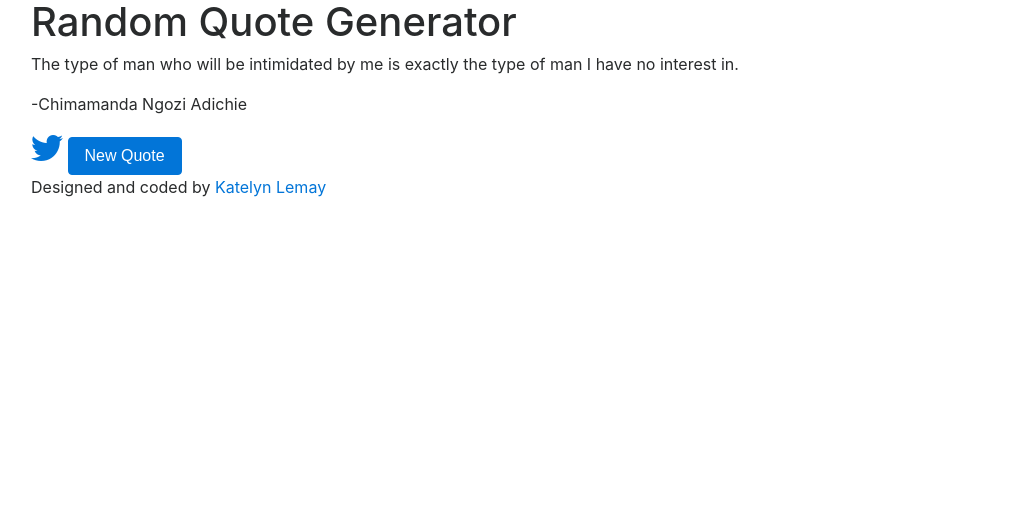
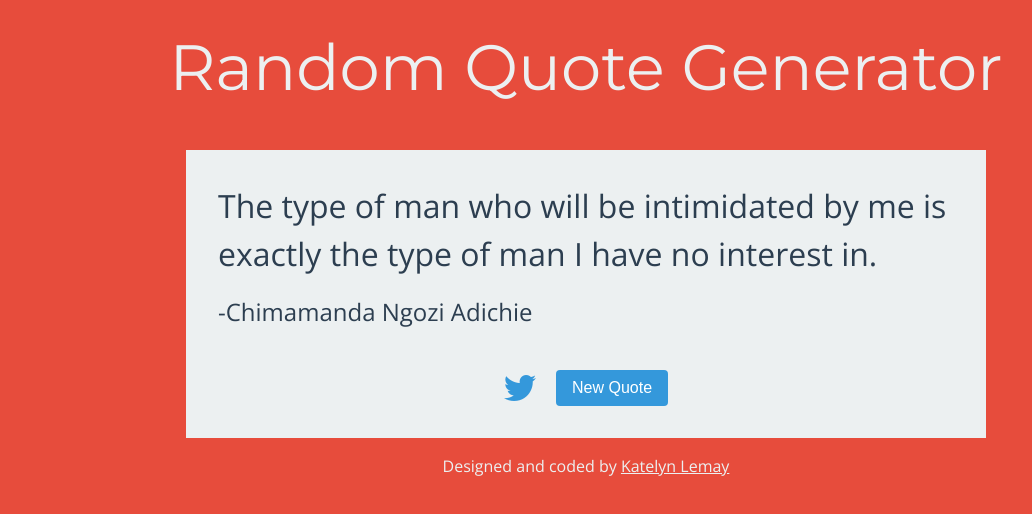
Before and after one commit to klemay/random-quote, a plain HTML site: page index.html in a window 1280 px wide. Shown: the whole page, without its empty margins (54-1086 px from the left). Drawn offline with nearby package versions, Linux system fonts and the light colour scheme.

Commit message:
Update index.html
changed relative links for css and js; using https for favicon

```diff
--- a/index.html
+++ b/index.html
@@ -3,14 +3,14 @@
 <head>
   <meta property="og:site_name" content="katelynlemay.com/random-quote-generator" />
   <meta property="og:image" content="images/portfolio/randomquotes/random-quote.png" />
-  <link rel="shortcut icon" href="http://www.katelynlemay.com/images/favicon.ico" type="image/x-icon"/ >
+  <link rel="shortcut icon" href="https://www.katelynlemay.com/images/favicon.ico" type="image/x-icon"/ >
   <title>Random Quote Generator</title>
   <meta charset="utf-8">
   <meta name="viewport" content="width=device-width, initial-scale=1">
   <link href="https://fonts.googleapis.com/css?family=Montserrat:300,400|Open+Sans:400,400i,700" rel="stylesheet">
   <link href="https://cdnjs.cloudflare.com/ajax/libs/twitter-bootstrap/4.0.0-alpha.6/css/bootstrap.min.css" rel="stylesheet" />
   <link href="https://cdnjs.cloudflare.com/ajax/libs/font-awesome/4.7.0/css/font-awesome.min.css" rel="stylesheet" />
-  <link rel="stylesheet" href="project-css/random-quote.css">
+  <link rel="stylesheet" href="css/styles.css">
 </head>
   <body>
 <div class="container">
```
